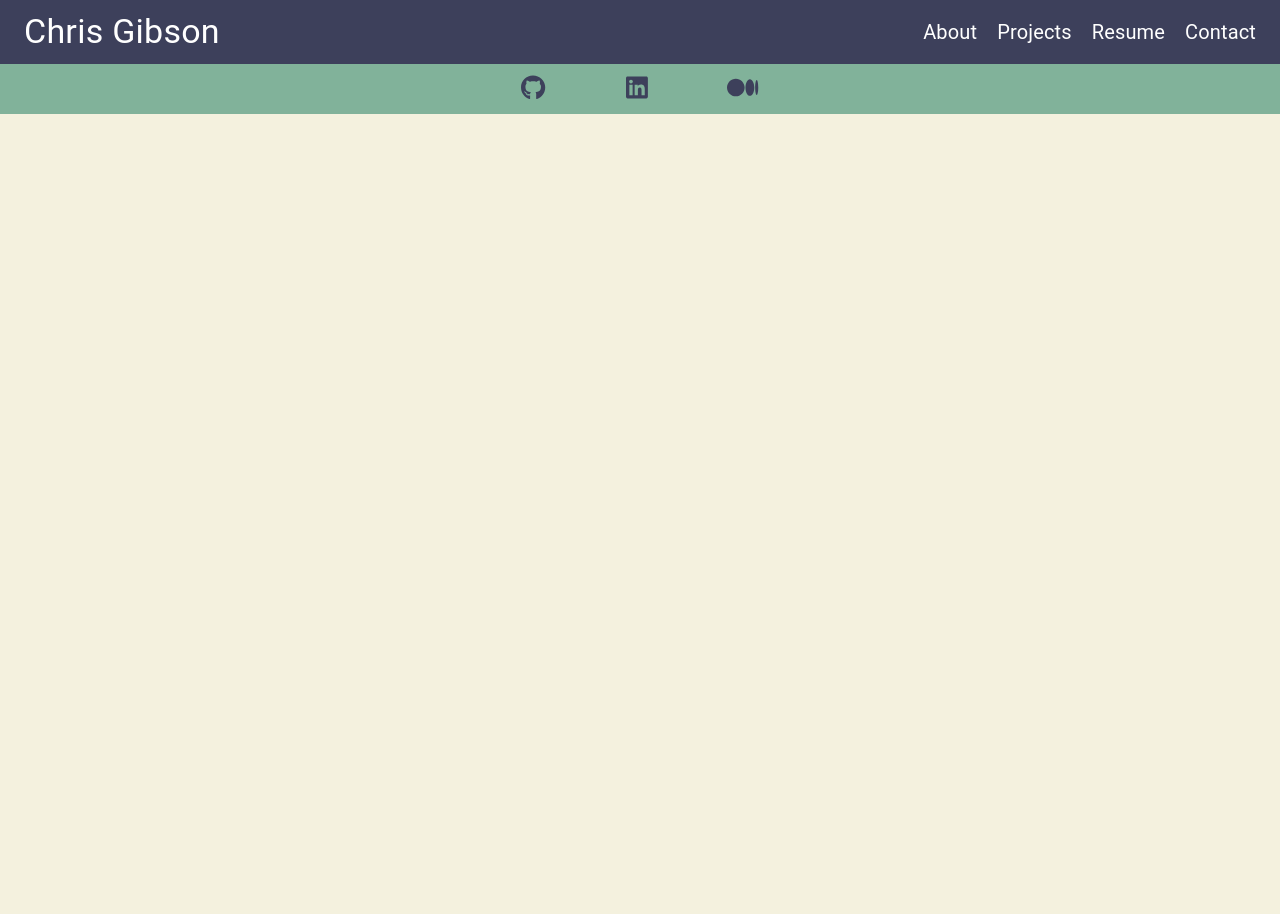
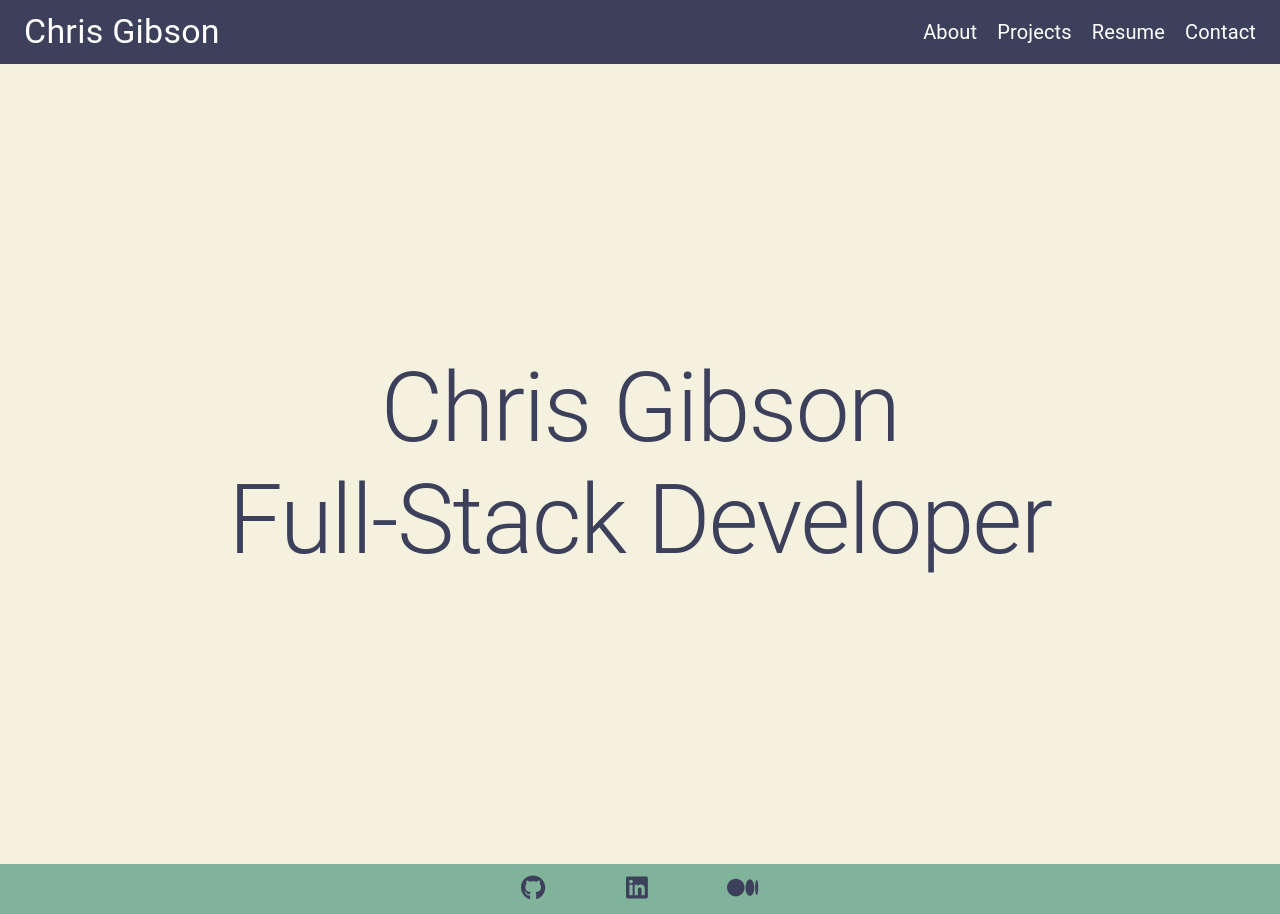
Before and after one commit to chrischarlesgibson/portfolio-v3, a React (Create React App) app: page / in a window 1280 px wide. Before the commit the page ends 800 px from the top, so only its background shows below. Built offline with nearby package versions, Linux system fonts and the light colour scheme.

Commit message:
more troublshooting of starting url

```diff
--- a/src/App.js
+++ b/src/App.js
@@ -15,7 +15,7 @@ function App() {
       <div>
         <Navbar />
         <Routes>
-          <Route exact path="/Home" element={<Home />} />
+          <Route exact path="/" element={<Home />} />
           <Route exact path="/About" element={<About />} />
           <Route exact path="/Projects" element={<Projects />} />
           <Route exact path="/Resume" element={<Resume />} />
```
